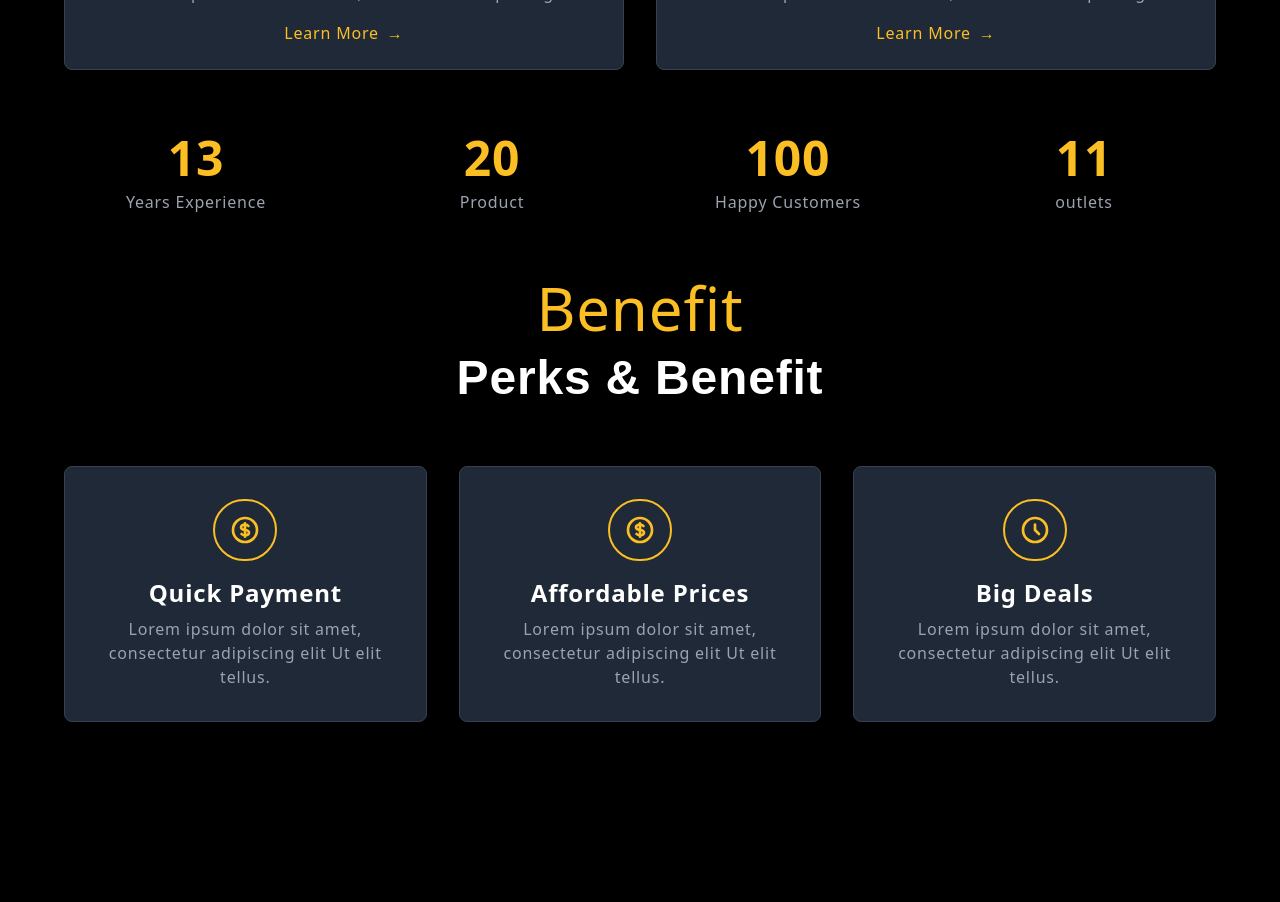
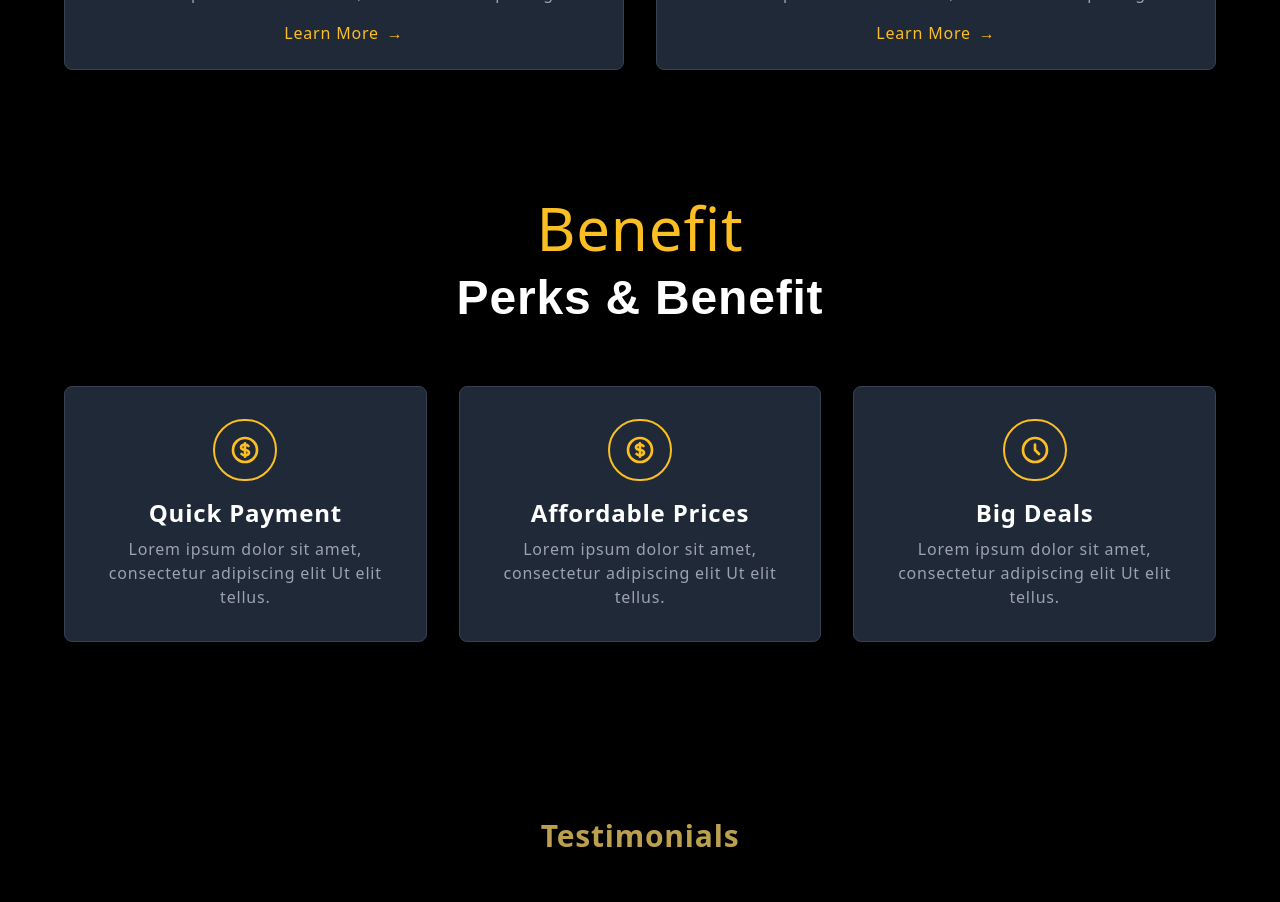
Before and after one commit to Mati-Shaikh/Floranza_Frontend, a Next.js app: page / in a window 1280 px wide. Shown: the part 2740-3642 px from the top of the page. Built offline with nearby package versions, Linux system fonts and the light colour scheme.

Commit message:
Removal of unnecessary components Commit

```diff
--- a/components/about.js
+++ b/components/about.js
@@ -103,7 +103,7 @@ const StatisticsSection = () => {
       </div>
 
       {/* Statistics Counter */}
-      <div className="max-w-6xl mx-auto grid grid-cols-2 md:grid-cols-4 gap-8 text-center">
+      {/* <div className="max-w-6xl mx-auto grid grid-cols-2 md:grid-cols-4 gap-8 text-center">
         {stats.map((stat, index) => (
           <div key={index} className="flex flex-col items-center">
             {shouldAnimate && <AnimatedCounter end={stat.value} />}
@@ -111,7 +111,7 @@ const StatisticsSection = () => {
             <span className="text-gray-400 mt-2">{stat.label}</span>
           </div>
         ))}
-      </div>
+      </div> */}
       <BenefitsSection/>
     </div>
   );
```
